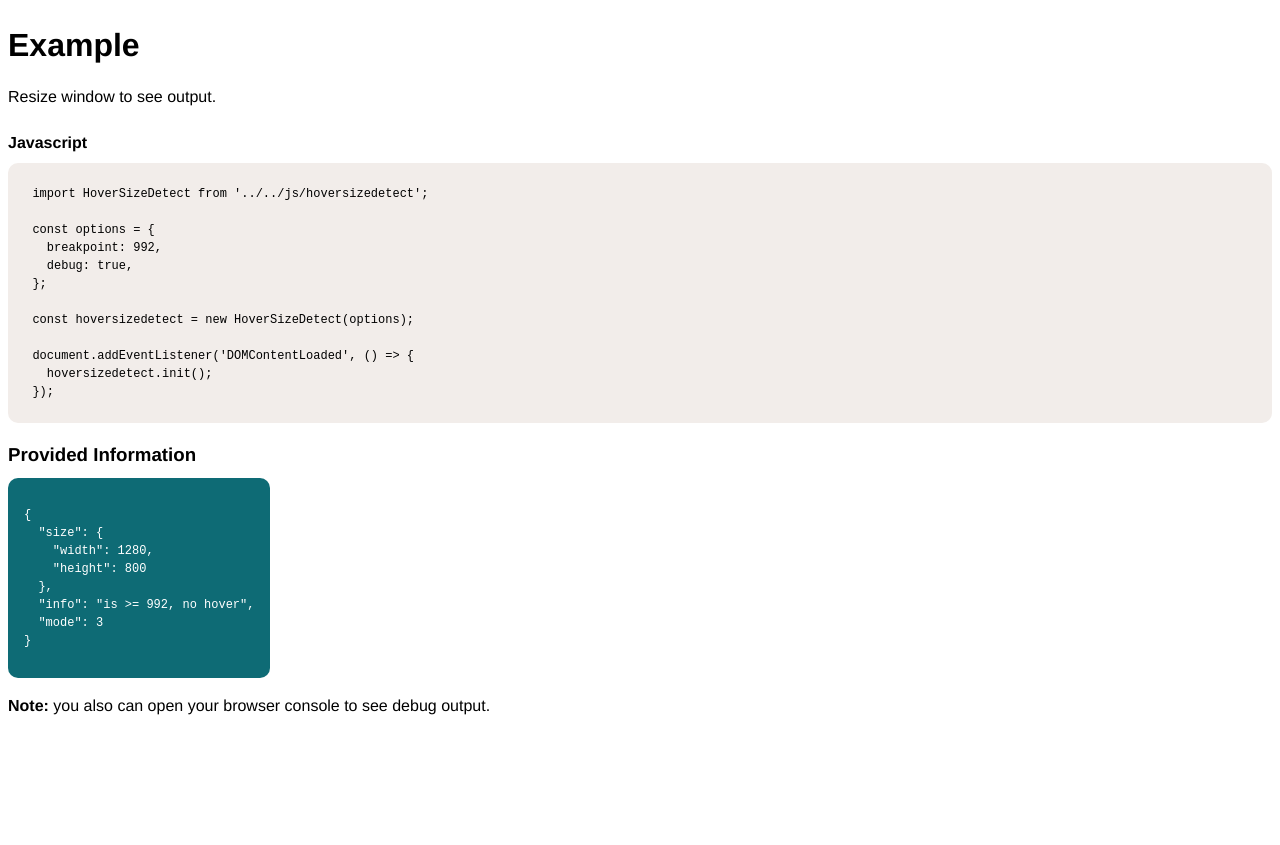
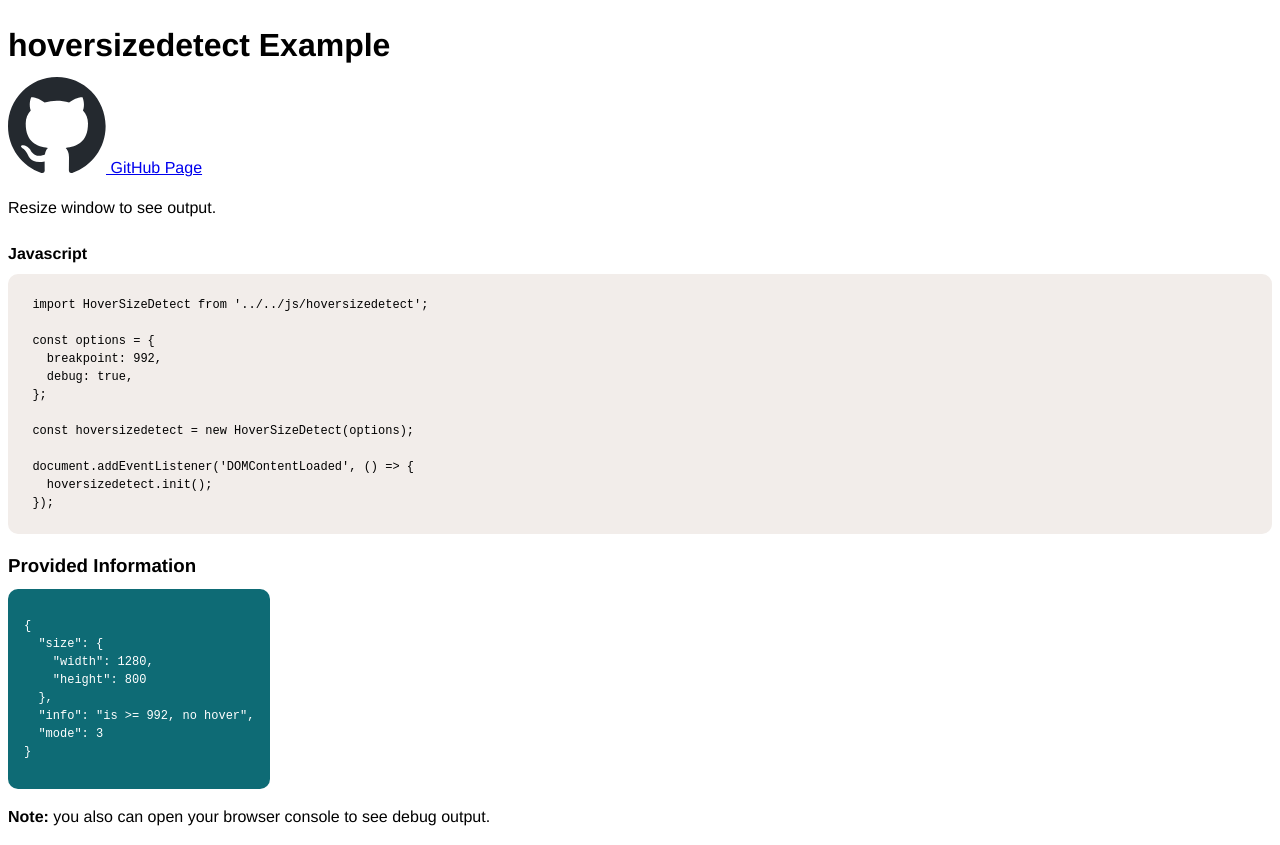
Before and after one commit to larsactionhero/hoversizedetect, a website built with Vite: page src/example/index.html in a window 1280 px wide. Before the commit the page ends 800 px from the top, so only its background shows below. Built offline with nearby package versions, Linux system fonts and the light colour scheme.

Commit message:
update example

```diff
--- a/src/example/index.html
+++ b/src/example/index.html
@@ -8,8 +8,15 @@
     <meta name="viewport" content="width=device-width, initial-scale=1">
   </head>
   <body>
-    <h1>Example</h1>
+    <h1>hoversizedetect Example</h1>
+    <nav>
+      <a href="https://github.com/larsactionhero/hoversizedetect" target="_blank" title="go to https://github.com/larsactionhero/hoversizedetect">
+        <img src="img/github-mark.svg" alt="See on GitHub">
+        GitHub Page
+      </a>
+    </nav>
     <p>Resize window to see output.</p>
+
 
     <h4>Javascript</h4>
     <code><pre>
```
Also changed, not shown: dist/example/index.html, src/example/img/github-mark.svg (added).
